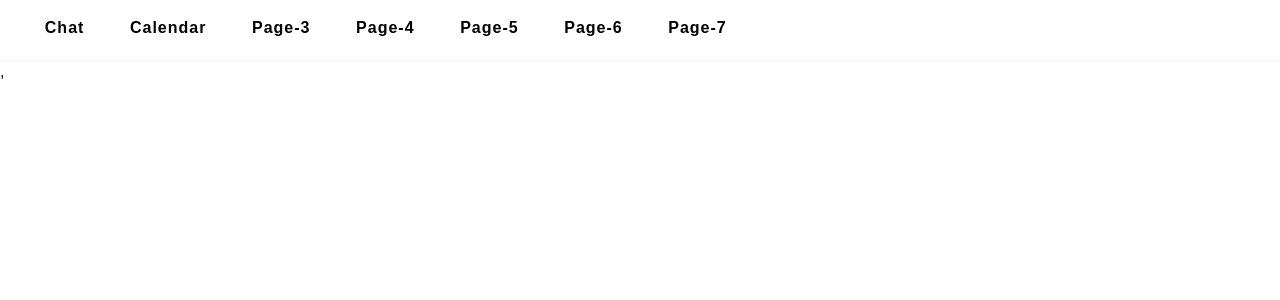
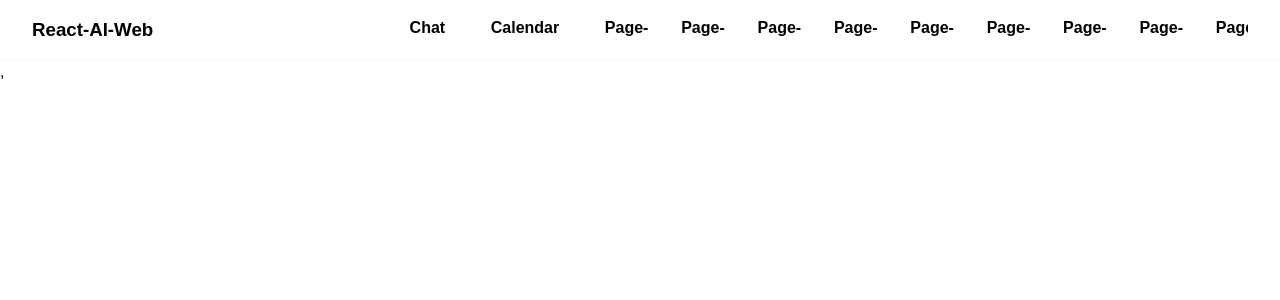
Before and after one commit to airKing05/react-ai-web, a React (Vite) app: page /layout in a window 1280 px wide. Shown: the top 300 px of the page. Built offline with nearby package versions, Linux system fonts and the light colour scheme.

Commit message:
styles fixes

```diff
--- a/src/components/Header/Header.css
+++ b/src/components/Header/Header.css
@@ -1,12 +1,41 @@
-.header__container{
-    padding: 1rem 2rem;
-    display: flex;
-    flex-direction: row;
-    gap: 20px;
-    height: 60px;
-    /* box-shadow: rgba(33, 35, 38, 0.1) 0px 10px 10px -10px; */
-    box-shadow: rgba(27, 31, 35, 0.04) 0px 1px 0px, rgba(255, 255, 255, 0.25) 0px 1px 0px inset;
+.header__container {
+  display: flex;
+  flex-direction: row;
+  box-shadow: rgba(27, 31, 35, 0.04) 0px 1px 0px, rgba(255, 255, 255, 0.25) 0px 1px 0px inset;
+  padding: 1rem 2rem;
+  height: 60px;
 }
+
+.header__logo {
+  width: 30%;
+  display: flex;
+  align-items: center;
+  justify-content: flex-start;
+}
+
+.header__logo h3 {
+  font-weight: 700;
+  cursor: pointer;
+}
+
+.header__links {
+  /* padding: 0rem 2rem; */
+  display: flex;
+  flex-direction: row;
+  gap: 20px;
+  width: 70%;
+  /* border: 1px solid green; */
+  overflow-x: scroll;
+  overflow-y: hidden;
+
+  scrollbar-width: none;
+    -ms-overflow-style: none;
+  }
+
+  .header__links::-webkit-scrollbar {
+    display: none;
+  }
+
 .nav-link {
   /* Your default link styles here */
   text-decoration: none;
@@ -20,8 +49,8 @@
   /* transition-duration: 2s; */
 }
 
-.nav_text{
+.nav_text {
   padding: .8rem;
   font-weight: 600;
-  letter-spacing: 1px;
+  /* letter-spacing: 1px; */
 }
--- a/src/components/Header/Header.jsx
+++ b/src/components/Header/Header.jsx
@@ -31,11 +31,37 @@ const navigationPath = [
     pathName: 'Page-7',
     path: '/layout/page-7',
   },
+  {
+    pathName: 'Page-8',
+    path: '/layout/page-8',
+  },
+    {
+    pathName: 'Page-9',
+    path: '/layout/page-9',
+  },
+  {
+    pathName: 'Page-10',
+    path: '/layout/page-10',
+  },
+  {
+    pathName: 'Page-11',
+    path: '/layout/page-11',
+  },
+  {
+    pathName: 'Page-12',
+    path: '/layout/page-12',
+  }
 ]
 
 export default function Header() {
   return (
     <nav className='header__container'>
+      <div className='header__logo'>
+        <Link to="/">
+          <h3>React-AI-Web</h3>
+        </Link>
+      </div>
+      <div className='header__links'>
         {
           navigationPath.map((nav) => (
             <React.Fragment key={nav.pathName}>
@@ -49,6 +75,7 @@ export default function Header() {
             </React.Fragment>
           ))
         }
+      </div>
     </nav>
   );
 }
--- a/src/pages/LandingPage/LandingPage.css
+++ b/src/pages/LandingPage/LandingPage.css
@@ -5,13 +5,19 @@
     align-items: center;
     justify-content: center;
     height: 100vh;
-    background: url('https://images.unsplash.com/photo-1707727726616-2db19ad7e6b1?q=80&w=1548&auto=format&fit=crop&ixlib=rb-4.0.3&ixid=M3wxMjA3fDB8MHxwaG90by1wYWdlfHx8fGVufDB8fHx8fA%3D%3D');
+    background: url('https://www.futurepedia.io/diamond-lattice.png');
+    /* background: url('https://images.unsplash.com/photo-1707727726616-2db19ad7e6b1?q=80&w=1548&auto=format&fit=crop&ixlib=rb-4.0.3&ixid=M3wxMjA3fDB8MHxwaG90by1wYWdlfHx8fGVufDB8fHx8fA%3D%3D'); */
     background-repeat: no-repeat;
     background-size: cover;
     padding-inline: 2rem;
 }
 
-.home_container h1 {
+.home_content__heading{
+    width: 60%;
+    text-align: center;
+}
+
+.home_content__heading h1 {
     font-size: 3rem;
     font-weight: 900;
     background-image: url("https://media.geeksforgeeks.org/wp-content/uploads/20231218222854/1.png");
@@ -24,25 +30,27 @@
         helvetica, arial, sans-serif;
     -webkit-font-smoothing: antialiased;
 }
-.home_container h4 {
+.home_content__heading h6 {
     font-size: 2rem;
     font-weight: 700;
     font-style: italic;
-    text-decoration:underline;
+    margin-top: 1rem;
+    /* text-decoration:underline; */
 }
 
-.home_container button {
+.home_content__heading button {
     font-size: 1rem;
     font-weight: 600;
-    padding: .5rem 2rem;
+    padding: 1rem 7rem;
     border-radius: 2rem;
     border: none;
+    margin-top: 2rem;
     box-shadow: rgba(0, 0, 0, 0.35) 0px 5px 15px;
+    border: 4px solid rgb(216, 227, 237);
 
 }
-.home_container button:hover {
-   background-color: rgb(176, 103, 243);
-   color: white;
-   border: none;
+.home_content__heading button:hover {
+   background-color: rgb(246, 246, 246);
+   color: rgb(80, 79, 79);
    scale: 1;
 }
--- a/src/pages/LandingPage/LandingPage.jsx
+++ b/src/pages/LandingPage/LandingPage.jsx
@@ -10,9 +10,12 @@ export default function Home() {
     }
     return (
         <div className='home_container'>
-            <h1>This is new react app for managing daily activities</h1>
-            <h4>by Vite</h4>
-            <button className='btn' onClick={handleClick}>Go to active</button>
+        <div className='home_content__heading'>
+                <h1>This is new react app for managing daily activities</h1>
+                <h6>Build and deploy an AI Copilot in a day. It connects to your API,</h6>
+                <button className='btn' onClick={handleClick}>Go to active</button>
+        </div>
+
         </div>
     )
 }
```
Lines whose indentation alone changed are shown as unchanged.
